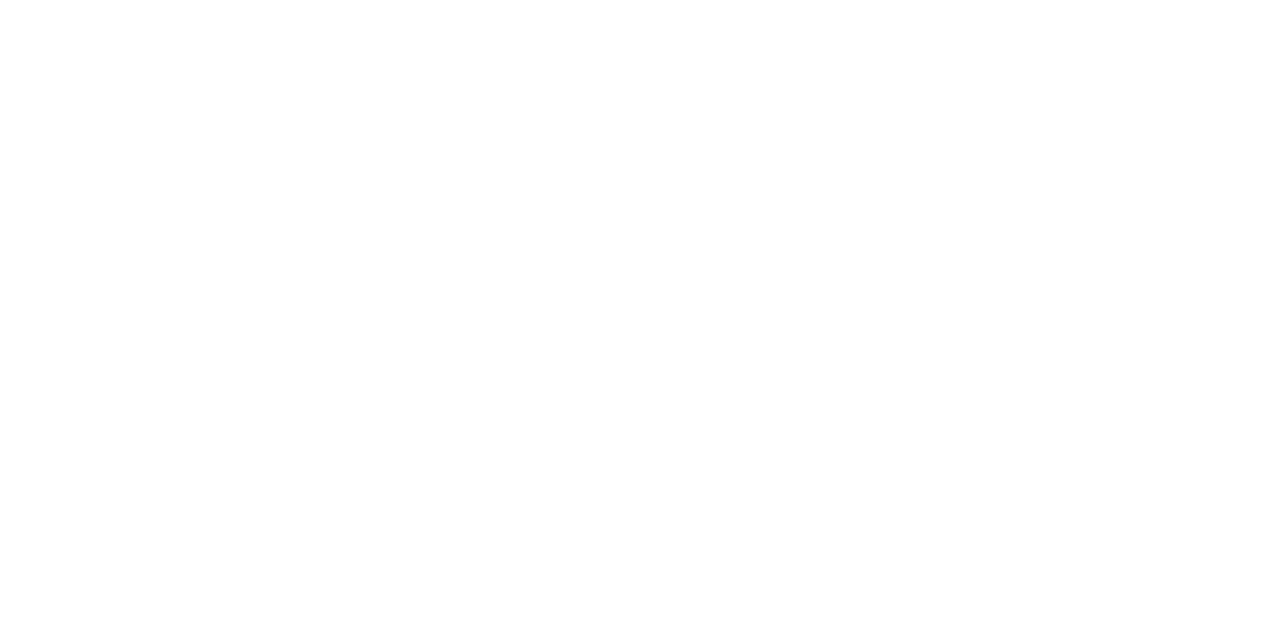
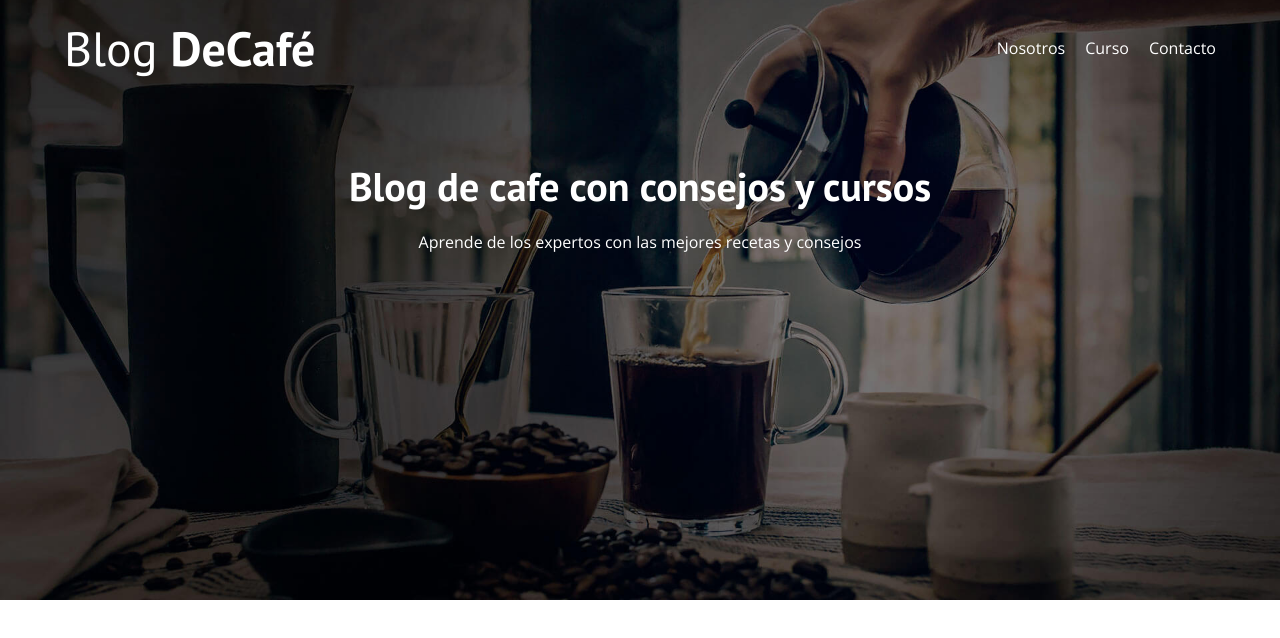
Before and after one commit to AndresCastro05/blog-cafe, a plain HTML site: page index.html in a window 1280 px wide. Drawn offline with nearby package versions, Linux system fonts and the light colour scheme.

Commit message:
header y navar terminado

```diff
--- a/estilos/estilos.css
+++ b/estilos/estilos.css
@@ -0,0 +1,132 @@
+:root {
+    --fuenteHeading: 'PT Sans', sans-serif;
+    --fuenteParrafos: 'Open Sans', sans-serif;
+    --primario: #784D3C;
+    --blanco: #ffffff;
+    --negro: #000000;
+}
+
+html {
+    box-sizing: border-box;
+    font-size: 62.5%;      /*1rem=10px */
+
+
+}
+
+*, *:before, *:after {
+    box-sizing: inherit;
+  }
+
+  body{
+      font-family: var(--fuenteParrafos);
+      font-size: 1.6rem;
+      line-height: 2;
+  }
+
+  /* globales */
+.contenedor{
+    max-width: 120rem;
+    width: 90%;
+    margin: 0 auto;
+}
+
+a{
+    text-decoration: none;
+
+}
+
+h1,h2,h3,h4{
+    font-family: var(--fuenteHeading);
+
+}
+
+h1{
+    font-size: 4.8rem;
+}
+
+h2{
+    font-size: 4rem;
+}
+
+h3{
+    font-size: 3.2rem;
+}
+
+h4{
+    font-size: 2.8rem;
+}
+
+img{
+    max-width: 100%;
+}
+
+/* utilidades */
+.no-margin{
+    margin: 0;
+}
+
+.no-pading{
+    padding: 0;
+}
+
+.centrar-texto{
+    text-align: center;
+}
+
+
+/* header  */
+.header{
+    background-image: url(../img/banner.jpg);
+    height: 60rem;
+    background-size: cover;
+    background-repeat: no-repeat;
+    background-position: center center;
+}
+
+
+.header__texto{
+    text-align: center;
+    color: var(--blanco);
+    margin-top: 5rem;
+}
+@media (min-width:768px){
+    .barra{
+        display: flex;
+        justify-content: space-between;
+        align-items: center;
+    }
+
+}
+
+.logo{
+    color: var(--blanco);
+
+}
+
+.logo__nombre{
+    font-weight: 400;
+
+}
+
+.logo__bold{
+    font-weight: 700;
+
+}
+
+
+
+.navegacion__enlace{
+    display: block;
+    text-align: center;
+    color: var(--blanco);
+    font-style: 1.8rem;
+
+}
+
+@media (min-width:768px){
+    .navegacion{
+        display: flex;
+        gap: 2rem;
+    }
+
+}
--- a/index.html
+++ b/index.html
@@ -7,10 +7,35 @@
     <meta name="viewport" content="width=device-width, initial-scale=1.0">
     <title>BlogCafe</title>
     <link rel="stylesheet" href="estilos/normalize.css">
+    <link rel="preconnect" href="https://fonts.googleapis.com">
+    <link rel="preconnect" href="https://fonts.gstatic.com" crossorigin>
+    <link href="https://fonts.googleapis.com/css2?family=Open+Sans&family=PT+Sans:wght@400;700&display=swap" rel="stylesheet">
     <link rel="stylesheet" href="estilos/estilos.css">
 </head>
 
 <body>
+    <header class="header">
+        <div class="contenedor">
+            <div class="barra">
+                <a href="index.html" class="logo">
+                    <h1 class="logo__nombre no-margin centrar-texto">Blog <span class="logo__bold">DeCafé</span></h1>
+                </a>
+
+                <nav class="navegacion">
+                    <a href="nosotros.html" class="navegacion__enlace">Nosotros</a>
+                    <a href="cursos.html" class="navegacion__enlace">Curso</a>
+                    <a href="contacto.html" class="navegacion__enlace">Contacto</a>
+                </nav>
+            </div>
+        </div>
+
+
+        <div class="header__texto">
+            <h2 class="no-margin">Blog de cafe con consejos y cursos</h2>
+            <p class="no-margin">Aprende de los expertos con las mejores recetas y consejos</p>
+        </div>
+
+    </header>
 
 </body>
 
```
